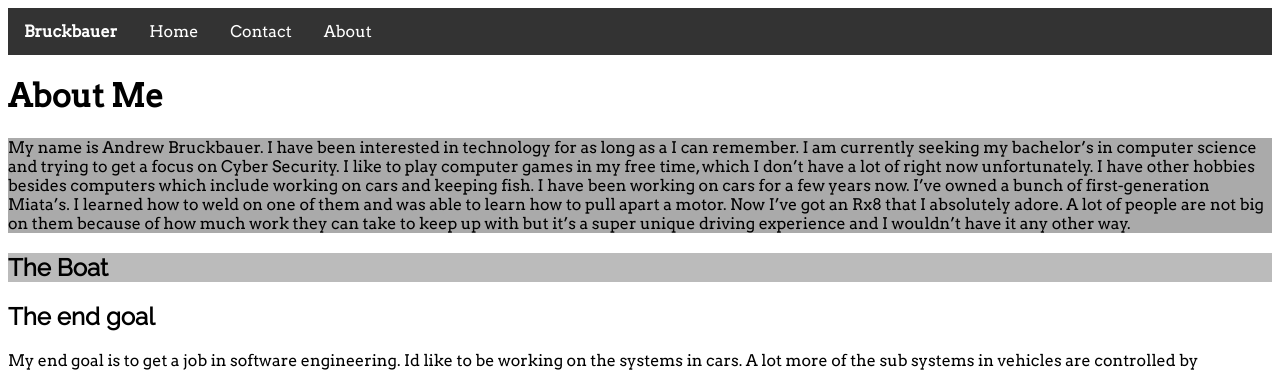
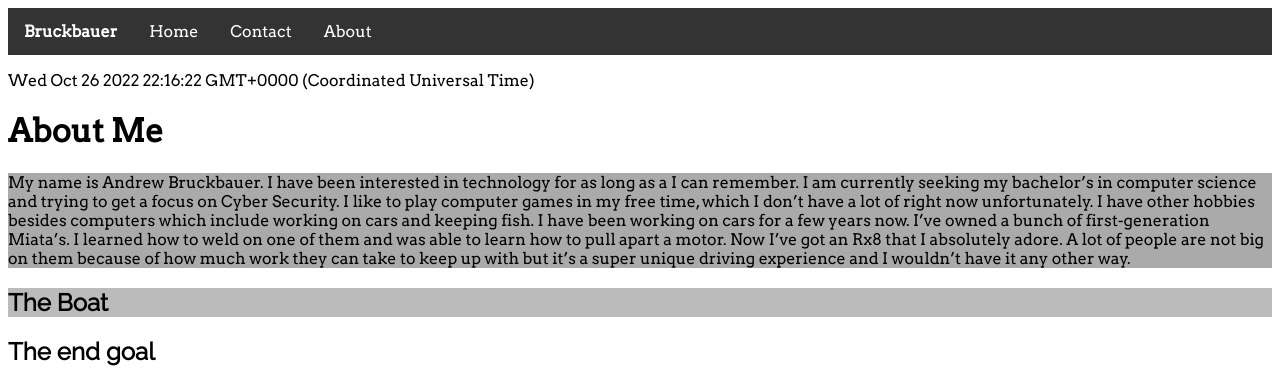
Before and after one commit to ShekelsBot/CIS111_Bruckbauer, a plain HTML site: page Main/Lab_1/index.html in a window 1280 px wide. Shown: the top 371 px of the page. Drawn offline with Linux system fonts and the light colour scheme; a script that the page names is missing.

Commit message:
Update index.html
Added a date thing to the top

```diff
--- a/Main/Lab_1/index.html
+++ b/Main/Lab_1/index.html
@@ -73,7 +73,9 @@ Mehran Viseh
 	<li><a href="#about">About</a></li>
 </ul>
 
-<div class="w3-container w3-green">
+<p id="displayDateTime"></p>
+
+<div class="Main">
 	<h1>About Me</h1>
 </div>
 
@@ -106,7 +108,7 @@ Mehran Viseh
 	</div>
 </div>
 
-	<div class="w3-third">
+	<div class="Main 2">
 		<h2>The end goal</h2>
 		<p>
 		My end goal is to get a job in software engineering. Id like to be working on the systems in cars.
@@ -124,4 +126,11 @@ Mehran Viseh
 	</div>
 
 </body>
+
+<script type="text/javascript">
+  var today = new Date();
+
+  document.getElementById("displayDateTime").innerHTML = today;
+
+  </script>
 </html>
```
